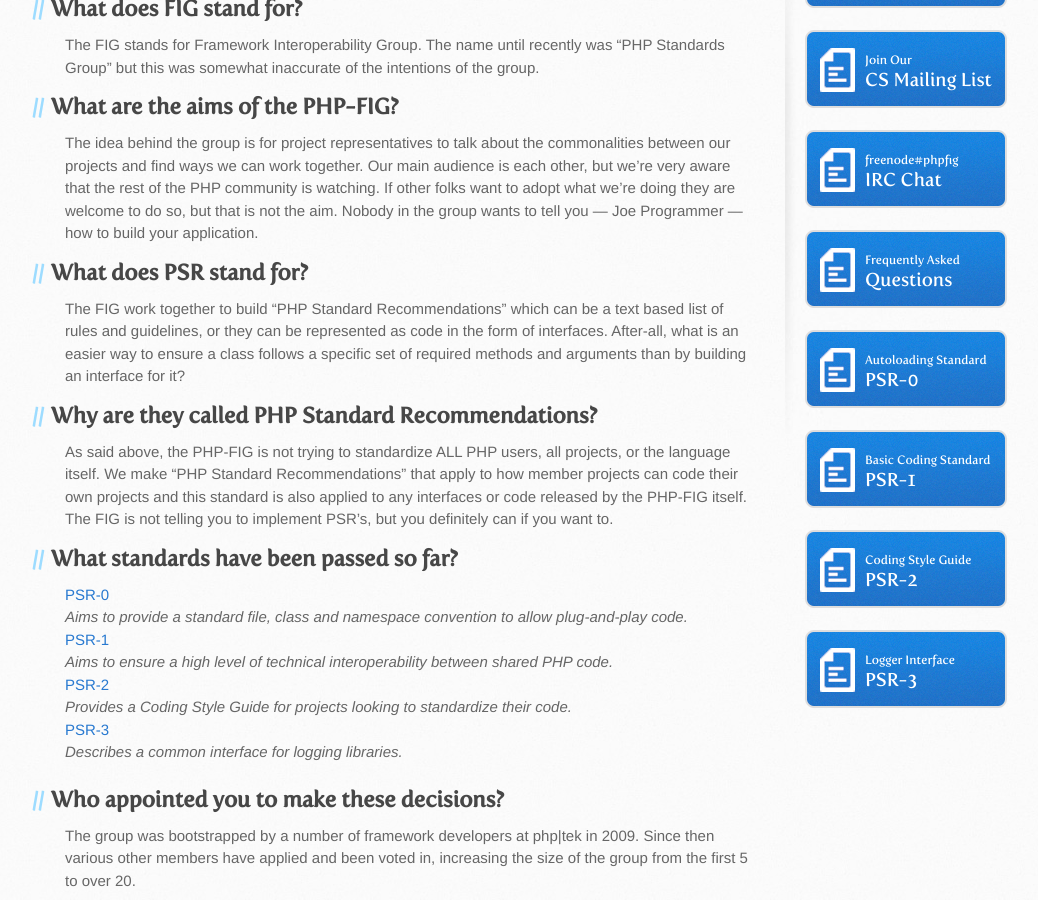
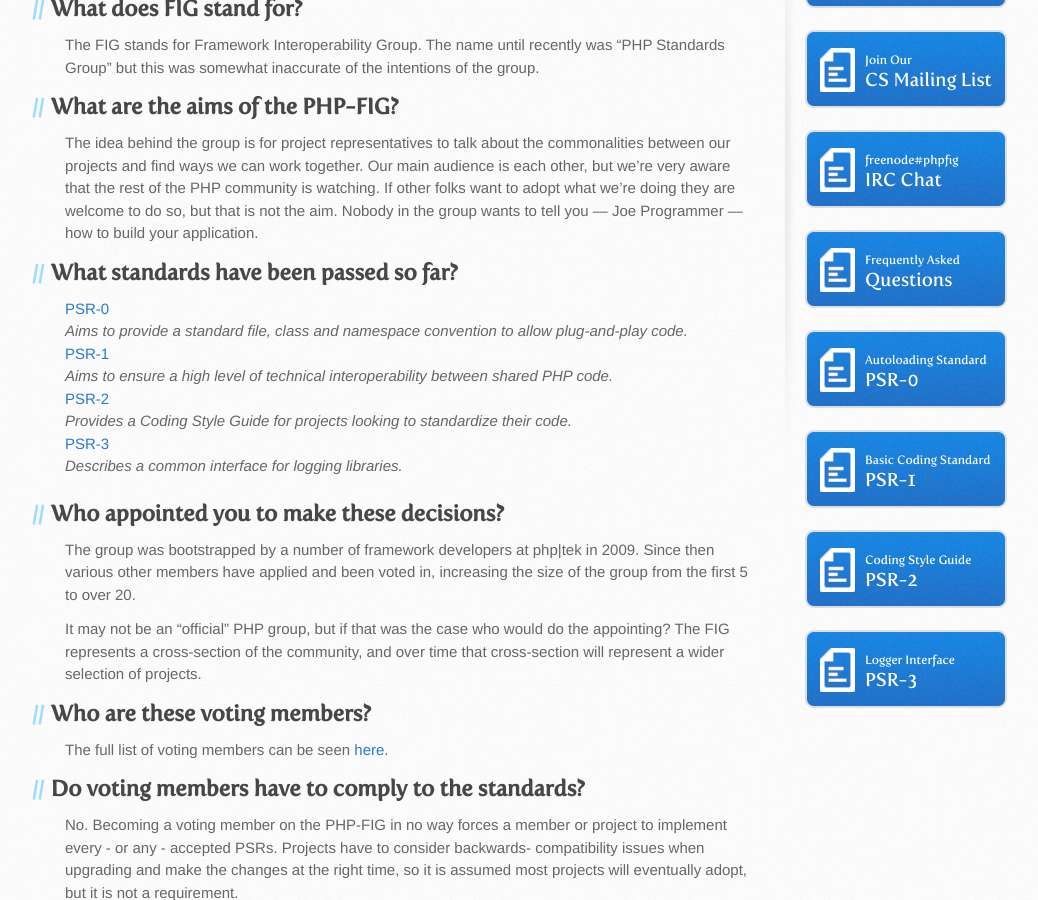
Before and after one commit to php-fig/www.php-fig.org, a Jekyll site: the page built from faq/index.markdown, in a window 1280 px wide and 900 px high, scrolled down 302 px. Shown: the whole window, without its empty margins (105-1143 px from the left). Built offline with Jekyll 4.4.1, drawn with Linux system fonts in a browser that asks for light colours; Markdown is read by kramdown in place of the engine named in the settings.

Commit message:
Revert "Merge pull request #65 from philsturgeon/patch-1"
This reverts commit a76178ab9f6ecc59cbd6e961b422e54f4471c240, reversing
changes made to b575bae87085d9a80a70a5fbe48a1e6f05c2dc1c.

This merge was made prematurely without consultation with the rest of the FIG membership and is therefore invalid.

```diff
--- a/faq/index.markdown
+++ b/faq/index.markdown
@@ -20,23 +20,6 @@ audience is each other, but we’re very aware that the rest of the PHP communit
 is watching. If other folks want to adopt what we’re doing they are welcome to
 do so, but that is not the aim. Nobody in the group wants to tell you — Joe
 Programmer — how to build your application.
-
-
-## What does PSR stand for?
-
-The FIG work together to build "PHP Standard Recommendations" which can be a text
-based list of rules and guidelines, or they can be represented as code in the form
-of interfaces. After-all, what is an easier way to ensure a class follows a specific
-set of required methods and arguments than by building an interface for it?
-
-
-## Why are they called PHP Standard Recommendations?
-
-As said above, the PHP-FIG is not trying to standardize ALL PHP users, all projects,
-or the language itself. We make "PHP Standard Recommendations" that apply to how
-member projects can code their own projects and this standard is also applied to any
-interfaces or code released by the PHP-FIG itself. The FIG is not telling you to
-implement PSR's, but you definitely can if you want to.
 
 
 ## What standards have been passed so far?
```
